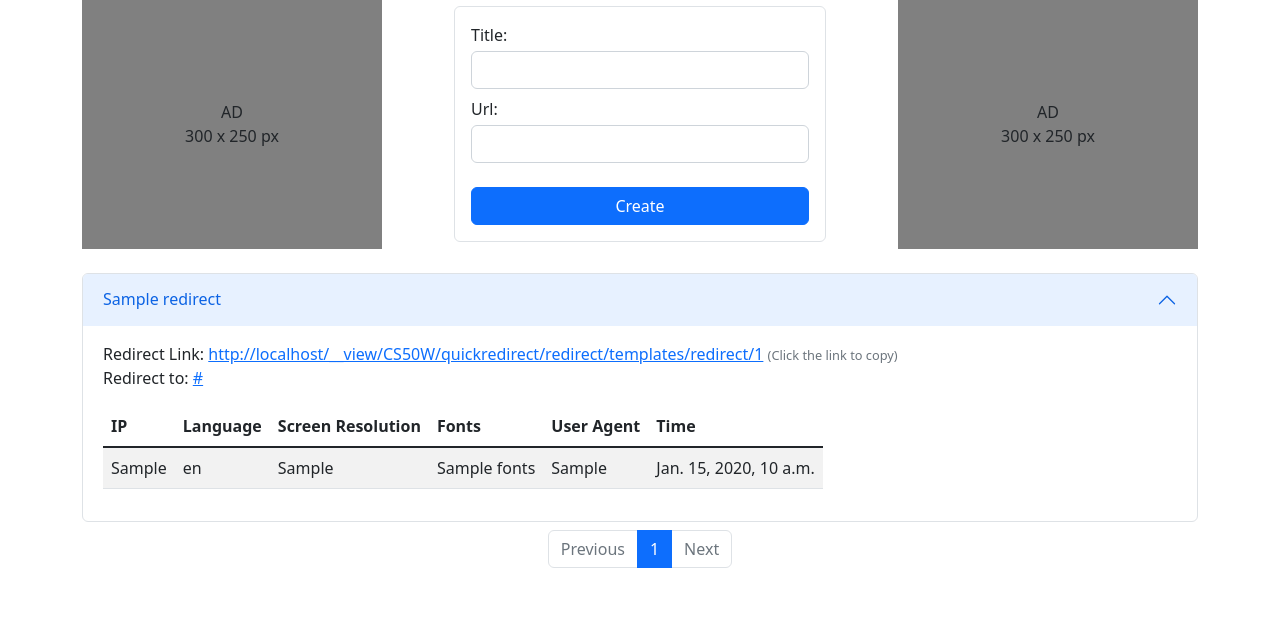
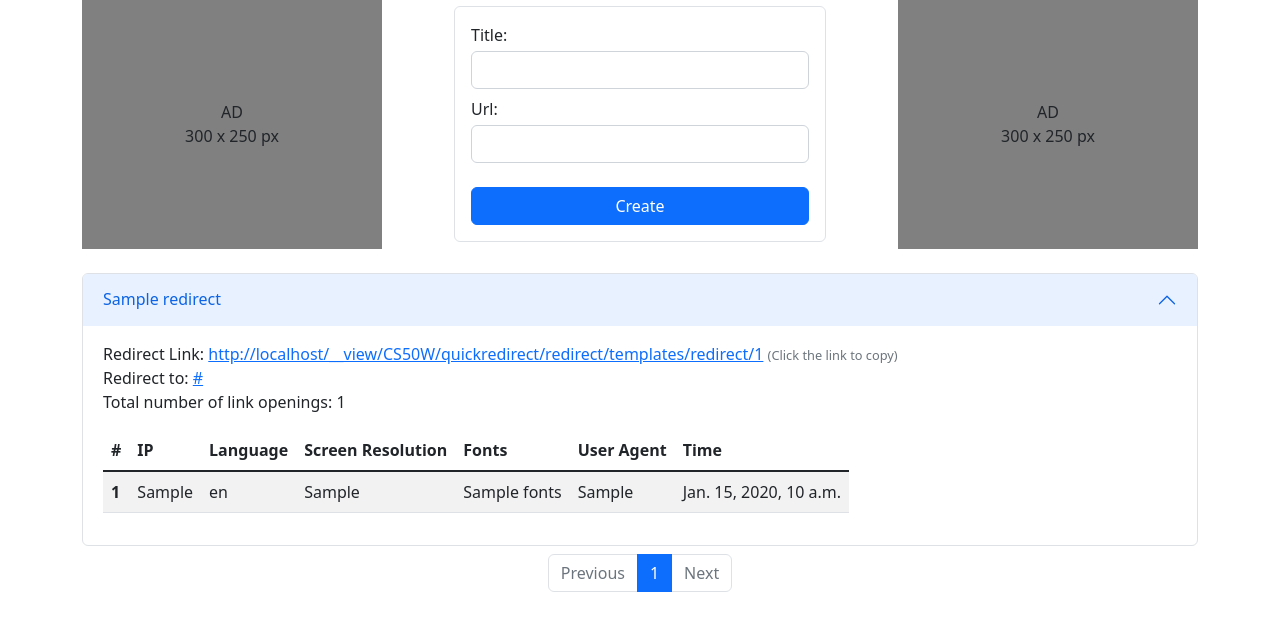
Before and after one commit to tomovicj/CS50, a Django app: template CS50W/quickredirect/redirect/templates/redirect/dashboard.html in a window 1280 px wide, after a click that opens the changed part. Shown: the part 81-712 px from the top of the page. Run offline with Django 3.2, Linux system fonts and the light colour scheme; the template is opened without the code that fills it: most values are stand-ins (such as "Sample title", 1, 10 or a date in 2020).

Commit message:
'quickredirect': dashboard.js created

```diff
--- /dev/null
+++ b/CS50W/quickredirect/redirect/static/redirect/dashboard.js
@@ -0,0 +1,9 @@
+// Copy link by clicking on it
+const links = document.querySelectorAll('.copy-link');
+links.forEach(link => {
+    link.textContent = link.href;
+    link.addEventListener('click', event => {
+      event.preventDefault();
+      navigator.clipboard.writeText(event.target.textContent);
+    });
+});
--- a/CS50W/quickredirect/redirect/templates/redirect/dashboard.html
+++ b/CS50W/quickredirect/redirect/templates/redirect/dashboard.html
@@ -61,10 +61,12 @@
       <div id="collapse-{{ redirect.id }}" class="accordion-collapse collapse" aria-labelledby="{{ redirect.id }}" data-bs-parent="#accordionFlush">
         <div class="accordion-body">
           <p class="mb-0">Redirect Link: <a href="{{ redirect.id }}" class="copy-link"></a> <span class="text-muted" style="font-size: 0.8rem;">(Click the link to copy)</span></p>
-          <p>Redirect to: <a href="{{ redirect.url }}">{{ redirect.url }}</a></p>
+          <p class="mb-0">Redirect to: <a href="{{ redirect.url }}">{{ redirect.url }}</a></p>
+          <p>Total number of link openings: {{ redirect.data|length }}</p>
           {% if redirect.data %}
           <table class="table table-striped scrollbar">
             <thead class="border-bottom border-dark border-2">
+              <th>#</th>
               <th>IP</th>
               <th>Language</th>
               <th>Screen Resolution</th>
@@ -75,6 +77,7 @@
             <tbody>
               {% for data in redirect.data %}
                 <tr>
+                  <th>{{ forloop.counter }}</th>
                   <td>{{ data.ip }}</td>
                   <td>{{ data.language }}</td>
                   <td>{{ data.screen_resolution }}</td>
@@ -126,14 +129,5 @@
 </div>
 {% endif %}
 <script src="https://cdn.jsdelivr.net/npm/bootstrap@5.2.3/dist/js/bootstrap.bundle.min.js" integrity="sha384-kenU1KFdBIe4zVF0s0G1M5b4hcpxyD9F7jL+jjXkk+Q2h455rYXK/7HAuoJl+0I4" crossorigin="anonymous"></script>
-<script>
-  const links = document.querySelectorAll('.copy-link');
-  links.forEach(link => {
-    link.textContent = link.href;
-    link.addEventListener('click', event => {
-      event.preventDefault();
-      navigator.clipboard.writeText(event.target.textContent);
-    });
-  });
-</script>
+<script src="{% static 'redirect/dashboard.js' %}"></script>
 {% endblock %}
```
Also changed, not shown: CS50W/quickredirect/db.sqlite3.
